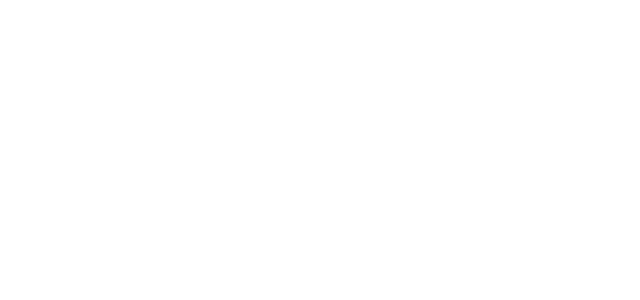
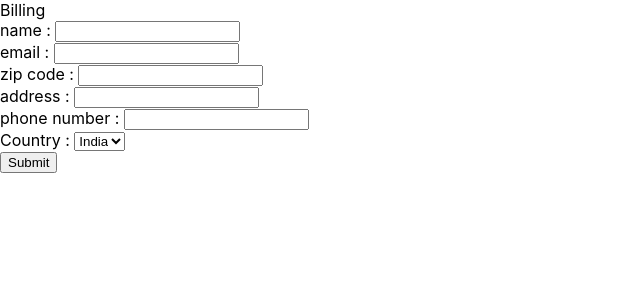
Before and after one commit to ankitdevani17/Sensegood, a React (Create React App) app: page /Billing in a window 1280 px wide. Before the commit this address had no page. Shown: the top 300 px of the page, without its empty margins (0-640 px from the left). Built offline with nearby package versions, Linux system fonts and the light colour scheme.

Commit message:
Billing and shipping done

```diff
--- a/src/App.js
+++ b/src/App.js
@@ -6,6 +6,8 @@ import Products from './Components/Products';
 import Cart from './Components/Cart';
 import Country from './Components/Country';
 import Logout from './Components/Logout';
+import Billing from './Components/Billing';
+import Shipping from './Components/Shipping';
 import { Route,Routes } from "react-router-dom";
 import axios from 'axios';
 const App = () => {
@@ -19,6 +21,8 @@ return(
     <Route  exact path="/Products" element ={<Products/>}></Route>
     <Route  path="/Country" element ={<Country/>}></Route>
     <Route  path="/Logout" element ={<Logout/>}></Route>
+    <Route path ='/Billing' element ={<Billing/>}></Route>
+    <Route path ='/Shipping' element ={<Shipping/>}></Route>
   </Routes>
 
 )}
--- /dev/null
+++ b/src/Components/Billing.js
@@ -0,0 +1,71 @@
+import React, {useState, useEffect} from 'react';
+import axios from 'axios';
+
+
+const Billing = () => {
+    const [name, setname]= useState("");
+    const [zipcode, setzipcode]= useState("");
+    const [address, setaddress]= useState("");
+    const [email, setemail]= useState("");
+    const [phnnumber, setphnnumber]= useState("");
+    const [country,setcountry] = useState("IN");
+    console.log({name, zipcode});
+    const handlename = (e) => {
+      setname(e.target.value);
+    }
+    const handlephnnumber = (e) => {
+        setphnnumber(e.target.value);
+      }
+    const handleemail= (e) => {
+        setemail(e.target.value);
+      }
+    const handlezipcode = (e) => {
+      setzipcode(e.target.value);
+    }
+    const handleaddress = (e) => {
+        setaddress(e.target.value);
+      }
+    const handleApi = () => {
+      // sending login(name) and password to server
+      axios.post("/api/billing/billing_address/", {
+        name: name,
+        address: address,
+        email: email,
+        phone_number: phnnumber,
+        zip_code: zipcode,
+        country : country
+
+      }, {mode:'cors'},{ withCredentials: true }).then(res => {
+      console.log(res.data);
+      //alert("success");
+     // mode cors is for enabling cross-origin requests in frontend
+     localStorage.setItem("user-info",res.data.detail);
+     //navigate("/data"); // page to be routed to after successful login
+    })
+
+      .catch(err=>{
+        console.log(err);
+       // alert("Invalid Credentials");
+      })
+
+    }
+  return (
+      <>
+    <div>Billing</div>
+    name : <input value = {name} type ="text" onChange={handlename}/> <br/>
+    email : <input value ={email} type ="text" onChange={handleemail}/><br/>
+    zip code : <input value ={zipcode} type ="text" onChange={handlezipcode}/><br/>
+    address : <input value ={address} type ="text" onChange={handleaddress}/><br/>
+    phone number : <input value ={phnnumber} type ="number" onChange={handlephnnumber}/><br/>
+    Country : <select value ={country} onChange={(event)=>{
+    setcountry(event.target.value);
+    }}>
+        <option value="IN">India</option>
+        <option value="US">USA</option>
+    </select> <br/>
+<button onClick = {handleApi}>Submit</button>
+</>
+  )
+}
+
+export default Billing
--- /dev/null
+++ b/src/Components/Shipping.js
@@ -0,0 +1,71 @@
+import React, {useState, useEffect} from 'react';
+import axios from 'axios';
+
+
+const Shipping = () => {
+    const [name, setname]= useState("");
+    const [zipcode, setzipcode]= useState("");
+    const [address, setaddress]= useState("");
+    const [email, setemail]= useState("");
+    const [phnnumber, setphnnumber]= useState("");
+    const [country,setcountry] = useState("IN");
+    console.log({name, zipcode});
+    const handlename = (e) => {
+      setname(e.target.value);
+    }
+    const handlephnnumber = (e) => {
+        setphnnumber(e.target.value);
+      }
+    const handleemail= (e) => {
+        setemail(e.target.value);
+      }
+    const handlezipcode = (e) => {
+      setzipcode(e.target.value);
+    }
+    const handleaddress = (e) => {
+        setaddress(e.target.value);
+      }
+    const handleApi = () => {
+      // sending login(name) and password to server
+      axios.post("/api/billing/shipping_address/", {
+        name: name,
+        address: address,
+        email: email,
+        phone_number: phnnumber,
+        zip_code: zipcode,
+        country : country
+
+      }, {mode:'cors'},{ withCredentials: true }).then(res => {
+      console.log(res.data);
+      //alert("success");
+     // mode cors is for enabling cross-origin requests in frontend
+     localStorage.setItem("user-info",res.data.detail);
+     //navigate("/data"); // page to be routed to after successful login
+    })
+
+      .catch(err=>{
+        console.log(err);
+       // alert("Invalid Credentials");
+      })
+
+    }
+  return (
+      <>
+    <div>Shipping</div>
+    name : <input value = {name} type ="text" onChange={handlename}/> <br/>
+    email : <input value ={email} type ="text" onChange={handleemail}/><br/>
+    zip code : <input value ={zipcode} type ="number" onChange={handlezipcode}/><br/>
+    address : <input value ={address} type ="text" onChange={handleaddress}/><br/>
+    phone number : <input value ={phnnumber} type ="number" onChange={handlephnnumber}/><br/>
+    Country : <select value ={country} onChange={(event)=>{
+    setcountry(event.target.value);
+    }}>
+        <option value="IN">India</option>
+        <option value="US">USA</option>
+    </select> <br/>
+<button onClick = {handleApi}>Submit</button>
+</>
+  )
+}
+
+export default Shipping
```
